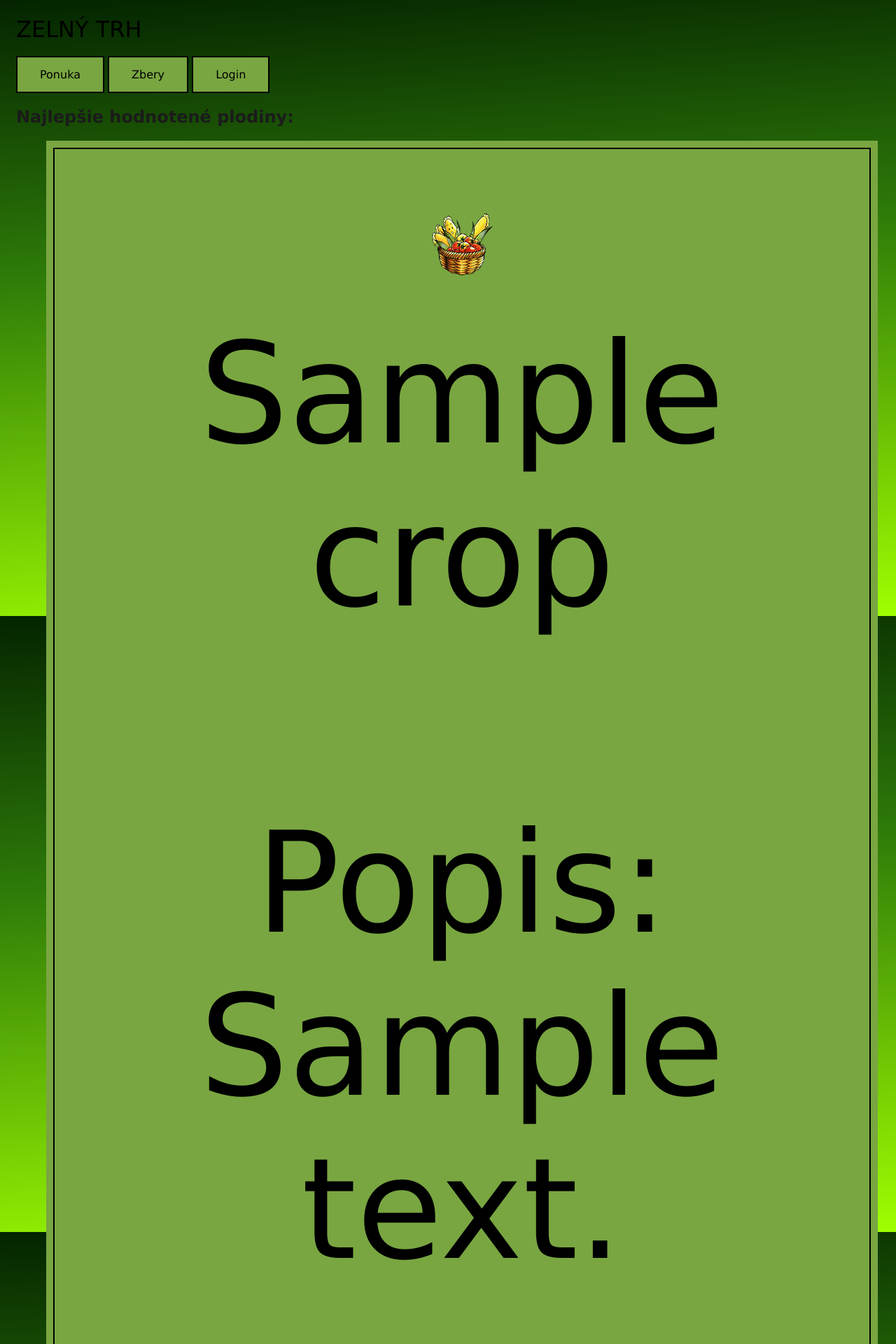
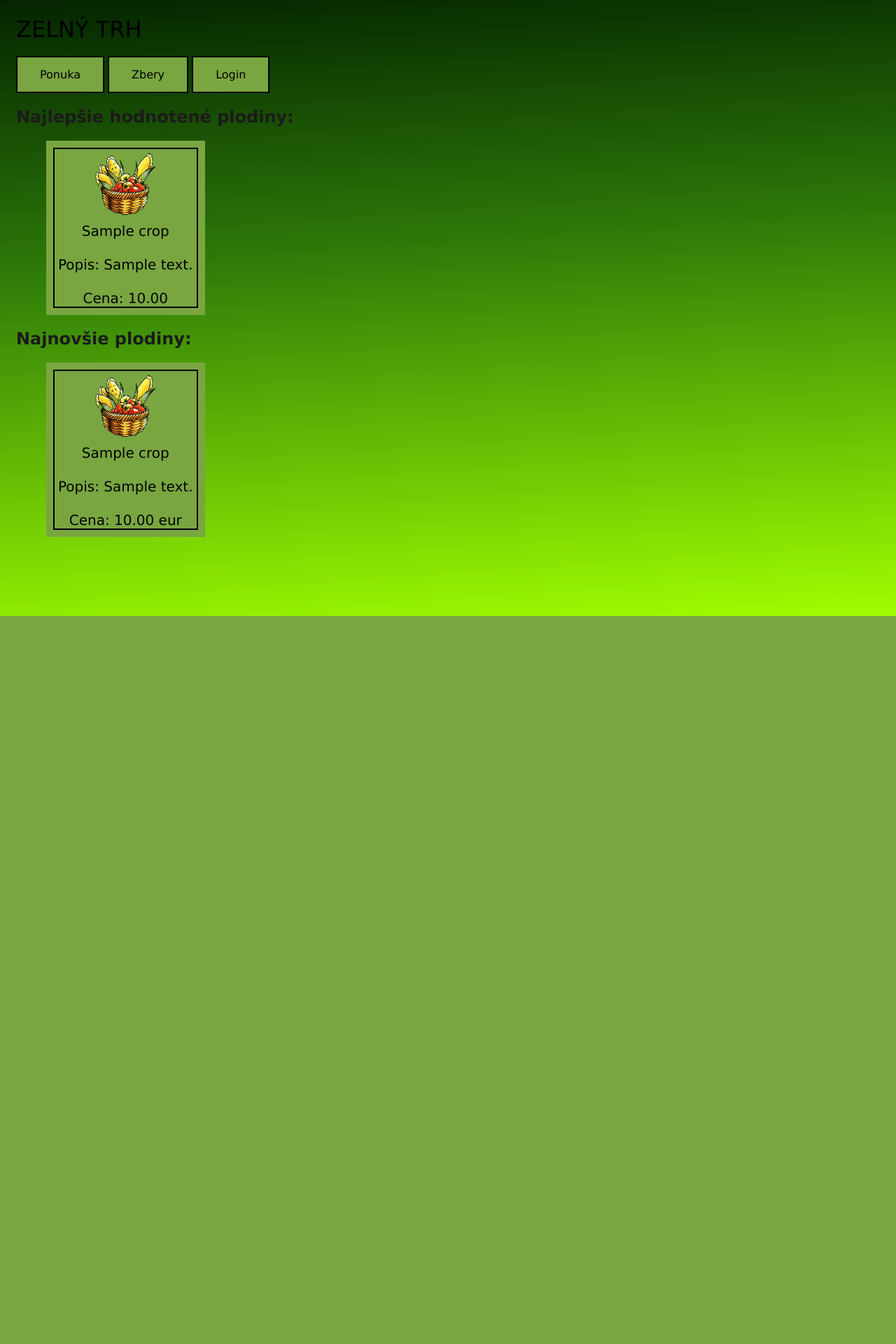
Before and after one commit to xkoren10/IIS-projekt, a Django app: page / in a window 1280 px wide. Shown: the top 1920 px of the page at 70% size. After the commit the page ends 880 px from the top, so only its background shows below. Run offline with Django 4.2, Linux system fonts and the light colour scheme; tables that the repository leaves empty hold one stand-in row (values such as "Sample post").

Commit message:
CSS broken

```diff
--- a/index/static/css/styles.css
+++ b/index/static/css/styles.css
@@ -16,7 +16,7 @@ body {
 }
 
 .crop_name, .crop_price, .crop_description{
-  font-size: 200px;
+  font-size: 20px;
   white-space: pre-line;
 
 }
```
